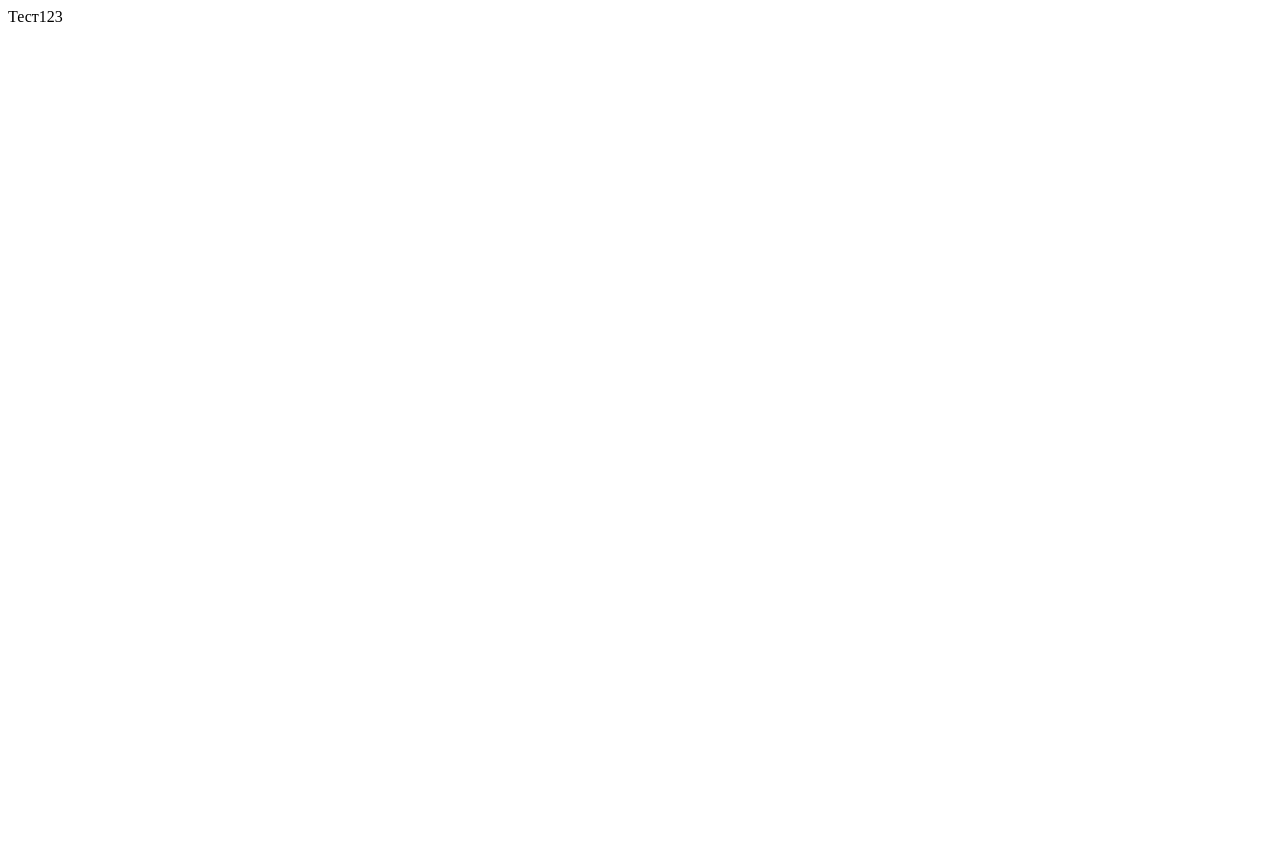
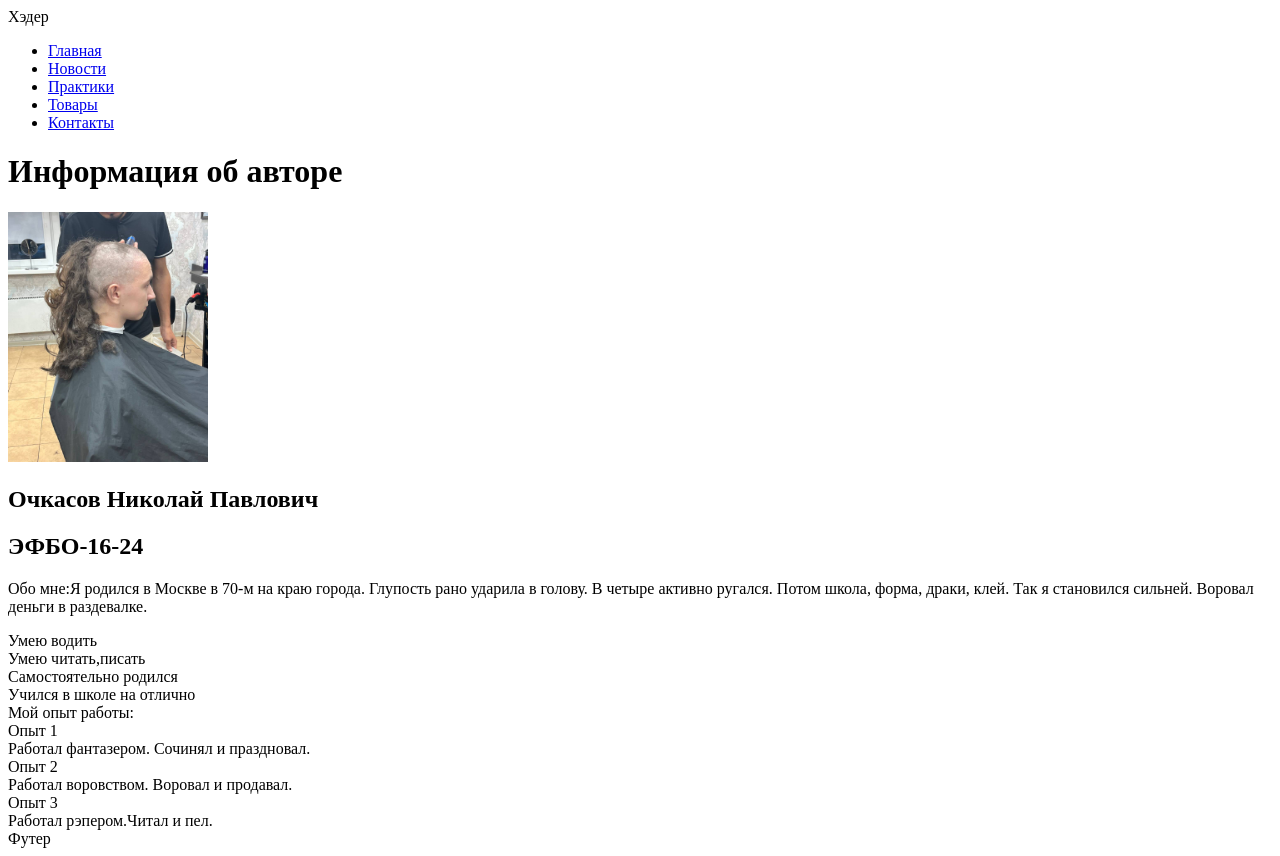
Before and after one commit to ochkasov-n/frontend-and-backend-practice, a plain HTML site: page index.html in a window 1280 px wide. Before the commit the page ends 800 px from the top, so only its background shows below. Drawn offline with Linux system fonts and the light colour scheme.

Commit message:
Практика 1

```diff
--- a/index.html
+++ b/index.html
@@ -3,9 +3,38 @@
 <head>
     <meta charset="UTF-8">
     <meta name="viewport" content="width=device-width, initial-scale=1.0">
-    <title>Document</title>
+    <title>Семестровая работа</title>
 </head>
 <body>
-    <div>Тест123</div>
+    <header id="header">Хэдер</header>
+    <nav id="menu">
+        <ul>
+            <li><a href="index.html">Главная</a></li>
+            <li><a href="news.html">Новости</a></li>
+            <li><a href="index.html">Практики</a></li>
+            <li><a href="goods.html">Товары</a></li>
+            <li><a href="contacts.html">Контакты</a></li>
+        </ul>
+    </nav>
+    <main id ="content">
+        <h1>Информация об авторе</h1>
+        <img src="images/photo_2024-08-23_16-21-21.jpg" alt="Фото автора" width="200" height="250">
+        <h2>Очкасов Николай Павлович</h2>
+        <h2>ЭФБО-16-24</h2>
+        <p>Обо мне:Я родился в Москве в 70-м на краю города. Глупость рано
+ударила в голову. В четыре активно ругался.
+Потом школа, форма, драки, клей. Так я становился сильней. Воровал деньги в
+раздевалке.</p>
+        <div>Умею водить</div>
+        <div>Умею читать,писать</div>
+        <div>Самостоятельно родился</div>
+        <div>Учился в школе на отлично</div>
+        <div>Мой опыт работы:
+            <div>Опыт 1 <br>Работал фантазером. Сочинял и праздновал.</div>
+            <div>Опыт 2 <br>Работал воровством. Воровал и продавал.</div>
+            <div>Опыт 3 <br>Работал рэпером.Читал и пел.</div>
+        </div>
+    </main>
+    <footer id = "footer">Футер</footer>
 </body>
 </html>
```
Also changed, not shown: contacts.html (added, +26 -0 lines), goods.html (added, +34 -0 lines), news.html (added, +34 -0 lines), images/5588.970.jpg (added), images/6778909425.jpg (added), images/images.jpg (added), images/photo_2024-08-23_16-21-21.jpg (added).
